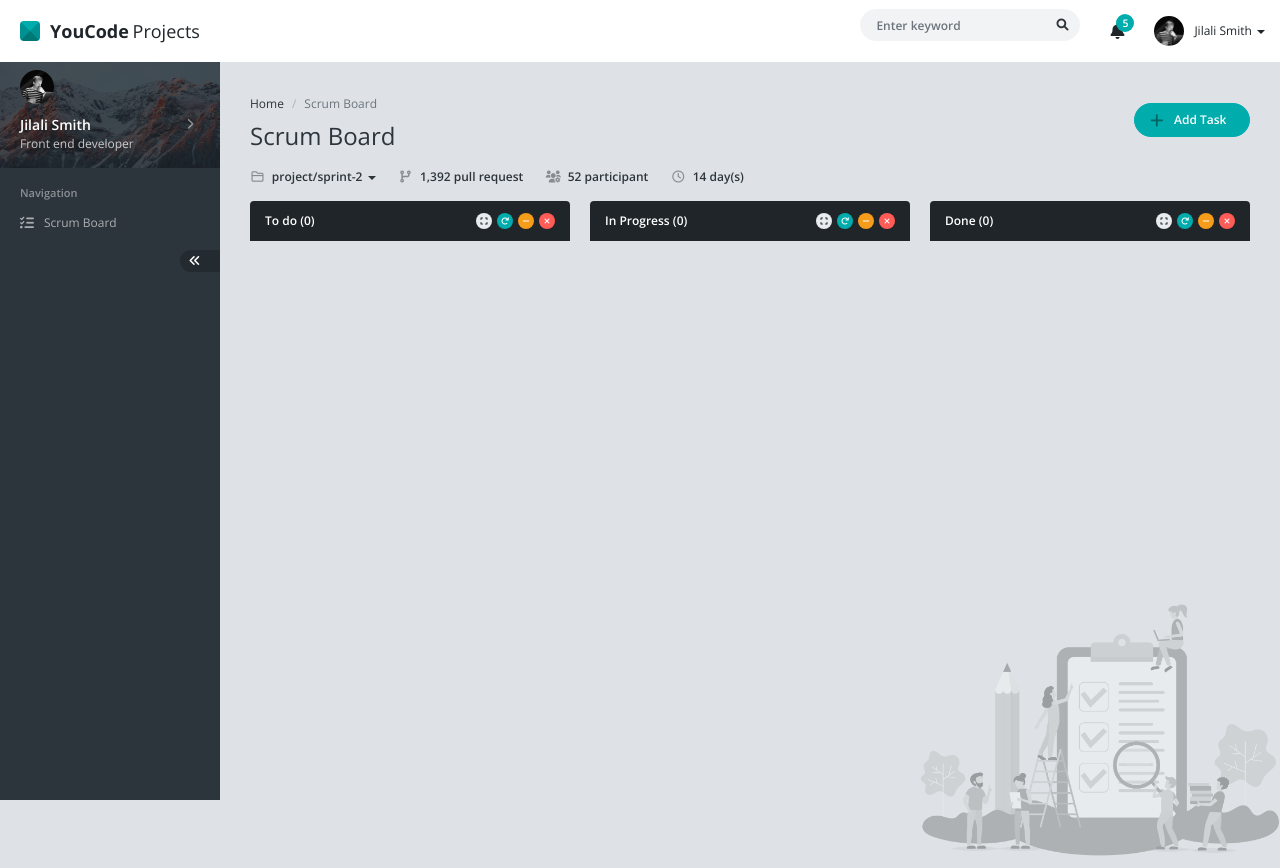
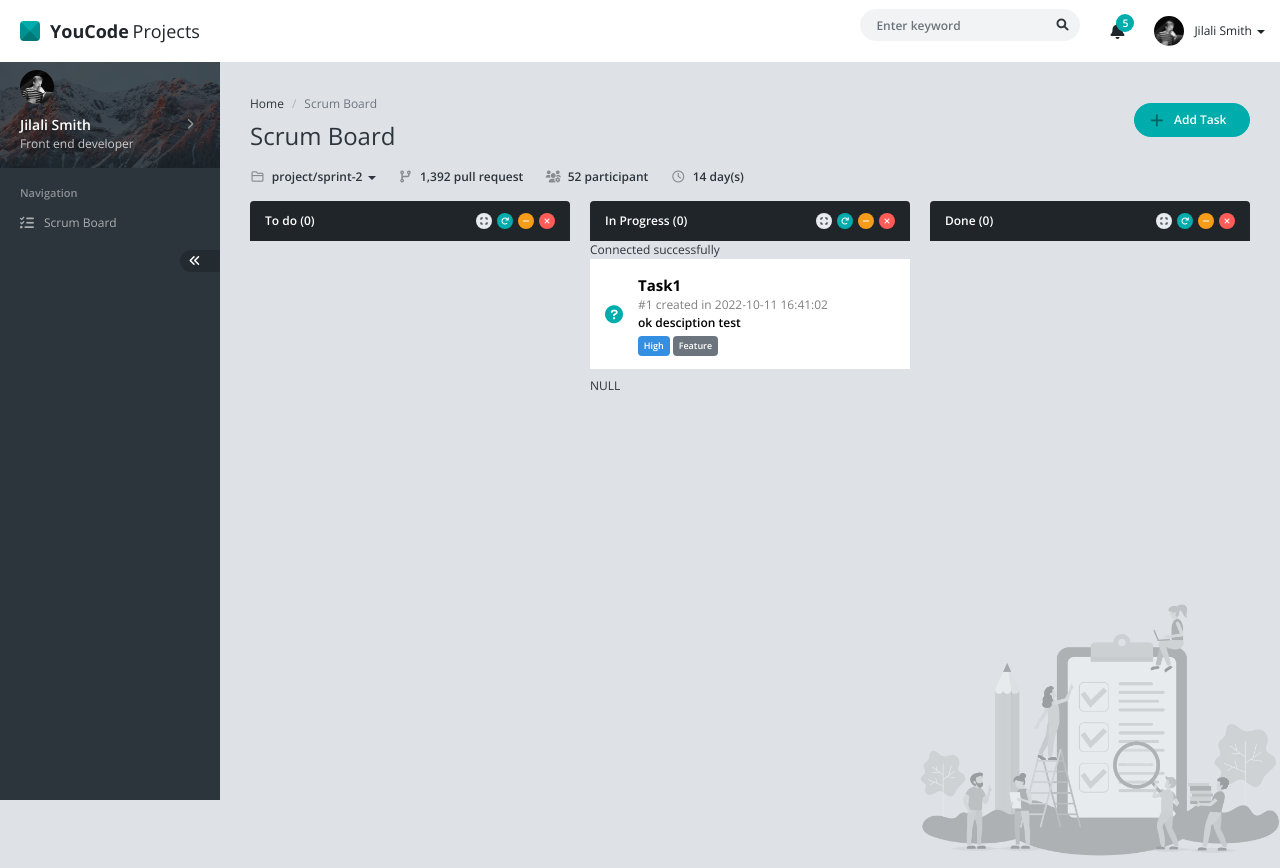
Before and after one commit to shadowgks/Todolist_php, a PHP site: page / in a window 1280 px wide. Run offline with PHP 8.4, Linux system fonts and the light colour scheme; data comes from the database, SQL or seed files in the repository.

Commit message:
add getTask()

```diff
--- a/index.php
+++ b/index.php
@@ -254,7 +254,7 @@
 			<div class="row">
 
 				<div class="col-xl-4 col-lg-6">
-					<div class="panel panel-inverse">
+					<div class="panel panel-inverse bg-transparent">
 						<div class="panel-heading">
 							<h4 class="panel-title">To do (<span id="to-do-tasks-count">0</span>)</h4>
 							<div class="panel-heading-btn">
@@ -266,6 +266,7 @@
 						</div>
 						<div class="list-group list-group-flush rounded-bottom overflow-hidden panel-body p-0" id="to-do-tasks">
 							<!-- TO DO TASKS HERE -->
+
 							<?php
 								//PHP CODE HERE
 								//DATA FROM getTasks() FUNCTION
@@ -274,7 +275,7 @@
 					</div>
 				</div>
 				<div class="col-xl-4 col-lg-6">
-					<div class="panel panel-inverse">
+					<div class="panel panel-inverse bg-transparent">
 						<div class="panel-heading">
 							<h4 class="panel-title">In Progress (<span id="in-progress-tasks-count">0</span>)</h4>
 							<div class="panel-heading-btn">
@@ -288,13 +289,14 @@
 							<!-- IN PROGRESS TASKS HERE -->
 							<?php
 								//PHP CODE HERE
+								getTasks();
 								//DATA FROM getTasks() FUNCTION
 							?>
 						</div>
 					</div>
 				</div>
-				<div class="col-xl-4 col-lg-6">
-					<div class="panel panel-inverse">
+				<div class="col-xl-4 col-lg-6 bg-transparent">
+					<div class="panel panel-inverse bg-transparent">
 						<div class="panel-heading">
 							<h4 class="panel-title">Done (<span id="done-tasks-count">0</span>)</h4>
 							<div class="panel-heading-btn">
@@ -306,6 +308,7 @@
 						</div>
 						<div class="list-group list-group-flush rounded-bottom overflow-hidden panel-body p-0" id="done-tasks">
 							<!-- DONE TASKS HERE -->
+
 							<?php
 								//PHP CODE HERE
 								//DATA FROM getTasks() FUNCTION
@@ -344,11 +347,11 @@
 								<label class="form-label">Type</label>
 								<div class="ms-3">
 									<div class="form-check mb-1">
-										<input class="form-check-input" name="task-type" type="radio" value="Feature" id="task-type-feature"/>
+										<input class="form-check-input" name="task-type" type="radio" value="1" id="task-type-feature"/>
 										<label class="form-check-label" for="task-type-feature">Feature</label>
 									</div>
 									<div class="form-check">
-										<input class="form-check-input" name="task-type" type="radio" value="Bug" id="task-type-bug"/>
+										<input class="form-check-input" name="task-type" type="radio" value="2" id="task-type-bug"/>
 										<label class="form-check-label" for="task-type-bug">Bug</label>
 									</div>
 								</div>
@@ -357,20 +360,20 @@
 							<div class="mb-3">
 								<label class="form-label">Priority</label>
 								<select name="priority" class="form-select" id="task-priority">
-									<option value="">Please select</option>
-									<option value="Low">Low</option>
-									<option value="Medium">Medium</option>
-									<option value="High">High</option>
-									<option value="Critical">Critical</option>
+									<option value="Please select">Please select</option>
+									<option value="1">Low</option>
+									<option value="2">Medium</option>
+									<option value="3">High</option>
+									<option value="4">Critical</option>
 								</select>
 							</div>
 							<div class="mb-3">
 								<label class="form-label">Status</label>
 								<select name="status" class="form-select" id="task-status">
-									<option value="">Please select</option>
-									<option value="To Do">To Do</option>
-									<option value="In Progress">In Progress</option>
-									<option value="Done">Done</option>
+									<option value="Please select">Please select</option>
+									<option value="1">To Do</option>
+									<option value="2">In Progress</option>
+									<option value="3">Done</option>
 								</select>
 							</div>
 							<div class="mb-3">
--- a/scripts.php
+++ b/scripts.php
@@ -1,6 +1,6 @@
 <?php
     //INCLUDE DATABASE FILE
-    include_once('database.php');
+    include('database.php');
     //SESSSION IS A WAY TO STORE DATA TO BE USED ACROSS MULTIPLE PAGES
     session_start();
 
@@ -11,25 +11,53 @@
     if(isset($_POST['update']))      updateTask();
     if(isset($_POST['delete']))      deleteTask();
 
-
     function getTasks()
     {
+        include('database.php');
         //CODE HERE
         //SQL SELECT
-        echo "Fetch all tasks";
+        $requete = "SELECT * FROM tasks";
+        $data = mysqli_query($conn,$requete);
+
+        while($row = $data->fetch_assoc()) {
+        echo '<button  class="bg-light d-flex align-items-center border-0 w-100 mb-2 py-3 px-0 bg-white mb-1" href="#modal-task" data-bs-toggle="modal">
+            <div class="fs-4 text-success">
+                <i class="fa-solid fa-circle-question px-3"></i>
+            </div>
+            <div class="text-start">
+                <div class="fw-bolder fs-5">'.$row['titile'].'</div>
+                <div class="pb-1">
+                    <div class="opacity-50">#'.$row['id'].' created in '.$row['task_datetime'].'</div>
+                    <div class="fw-bold" title="'.$row['description'].'">'.$row['description'].'</div>
+                </div>
+                <div class="">
+                    <span class="badge bg-primary">High</span>
+                    <span class="badge bg-secondary">Feature</span>
+                </div>
+            </div>
+        </button>';
+        }
+        //test
+        var_dump($row);
+        //count
+        // $count = mysqli_num_rows($data);
+        // echo $count;
     }
 
     function saveTask($conn)
     {
         //Get data from form
         $title = $_POST['title'];
+        $type = $_POST['task-type'];
+        $priority = $_POST['priority'];
+        $status = $_POST['status'];
         $date = $_POST['date'];
         $description = $_POST['description'];
 
         //cmd sql
-        $add_data = $conn->prepare("INSERT INTO tasks(titile, type_id, priority_id, status_id, task_datetime, description)
-                        VALUES('',1,1,1,'','')");
-        $add_data->execute();
+        // $add_data = mysqli_query("INSERT INTO tasks(titile, type_id, priority_id, status_id, task_datetime, description)
+        // VALUES('',1,1,1,'','')");
+        // $add_data->execute();
 
 
         //SQL INSERT
```
